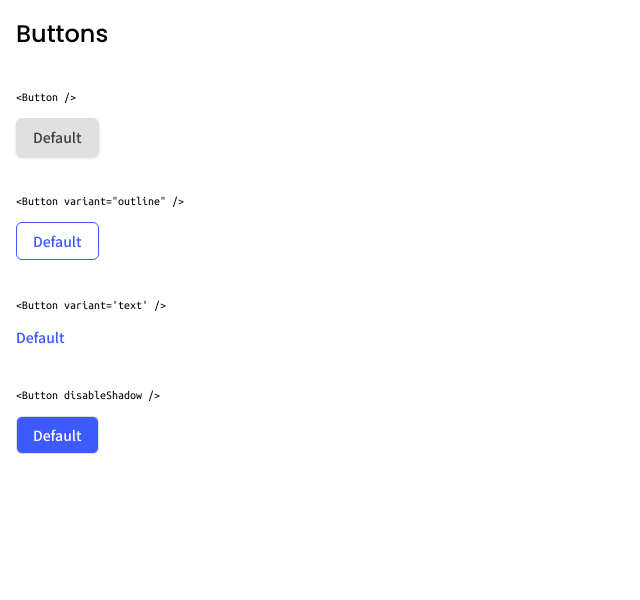
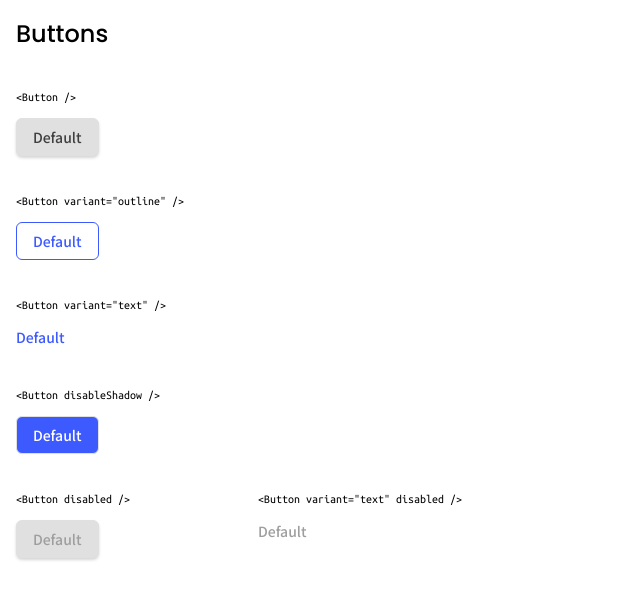
Before and after one commit to khwilo/dev-design-system, a Next.js app: page / in a window 1280 px wide. Shown: the top 600 px of the page, without its empty margins (0-640 px from the left). Built offline with nearby package versions, Linux system fonts and the light colour scheme.

Commit message:
Add disabled button

```diff
--- a/components/Button.js
+++ b/components/Button.js
@@ -1,12 +1,17 @@
 import styles from '../styles/Button.module.css';
 
-const Button = ({ title, variant = '', disabledShadow }) => {
+const Button = ({
+  title,
+  variant = '',
+  disabledShadow = false,
+  disabled = false,
+}) => {
   const disabledShadowBtn = disabledShadow ? 'disabledShadowBtn' : '';
+  const disabledBtn = disabled ? 'disabledBtn' : '';
 
   return (
     <button
-      className={`${styles.button} ${styles[variant]} ${styles[disabledShadowBtn]}`}
-      disabled
+      className={`${styles.button} ${styles[variant]} ${styles[disabledShadowBtn]} ${styles[disabledBtn]}`}
     >
       {title}
     </button>
--- a/pages/index.js
+++ b/pages/index.js
@@ -28,7 +28,7 @@ export default function Home() {
 
         <div className='section__btn flex'>
           <div>
-            <h3 className='btn-label'>{`<Button variant='text' />`}</h3>
+            <h3 className='btn-label'>{`<Button variant="text" />`}</h3>
             <Button title='Default' variant='text' />
           </div>
         </div>
@@ -39,6 +39,17 @@ export default function Home() {
             <Button title='Default' disabledShadow />
           </div>
         </div>
+
+        <div className='section__btn flex'>
+          <div>
+            <h3 className='btn-label'>{`<Button disabled />`}</h3>
+            <Button title='Default' disabled />
+          </div>
+          <div>
+            <h3 className='btn-label'>{`<Button variant="text" disabled />`}</h3>
+            <Button title='Default' variant='text' disabled />
+          </div>
+        </div>
       </section>
     </div>
   );
--- a/styles/Button.module.css
+++ b/styles/Button.module.css
@@ -8,6 +8,7 @@
   border: 1px solid #e0e0e0;
   border-radius: 6px;
   box-shadow: 0px 2px 3px rgba(51, 51, 51, 0.2);
+  transition: all 600ms ease-in-out;
 }
 
 .button:hover,
@@ -35,10 +36,9 @@
 .text {
   border: none;
   box-shadow: none;
-  background-color: #ffffff;
+  background-color: transparent;
   color: #3d5afe;
   padding: 0;
-  transition: all 600ms ease-in-out;
 }
 
 .text:hover,
@@ -58,3 +58,24 @@
 .disabledShadowBtn:focus {
   background: #3d5afe;
 }
+
+.disabledBtn {
+  background: #e0e0e0;
+  color: #9e9e9e;
+  cursor: not-allowed;
+}
+
+.text.disabledBtn {
+  background-color: transparent;
+  padding: 0;
+}
+
+.text.disabledBtn:focus,
+.text.disabledBtn:hover {
+  background: transparent;
+}
+
+.disabledBtn:hover,
+.disabledBtn:focus {
+  background: #e0e0e0;
+}
```
